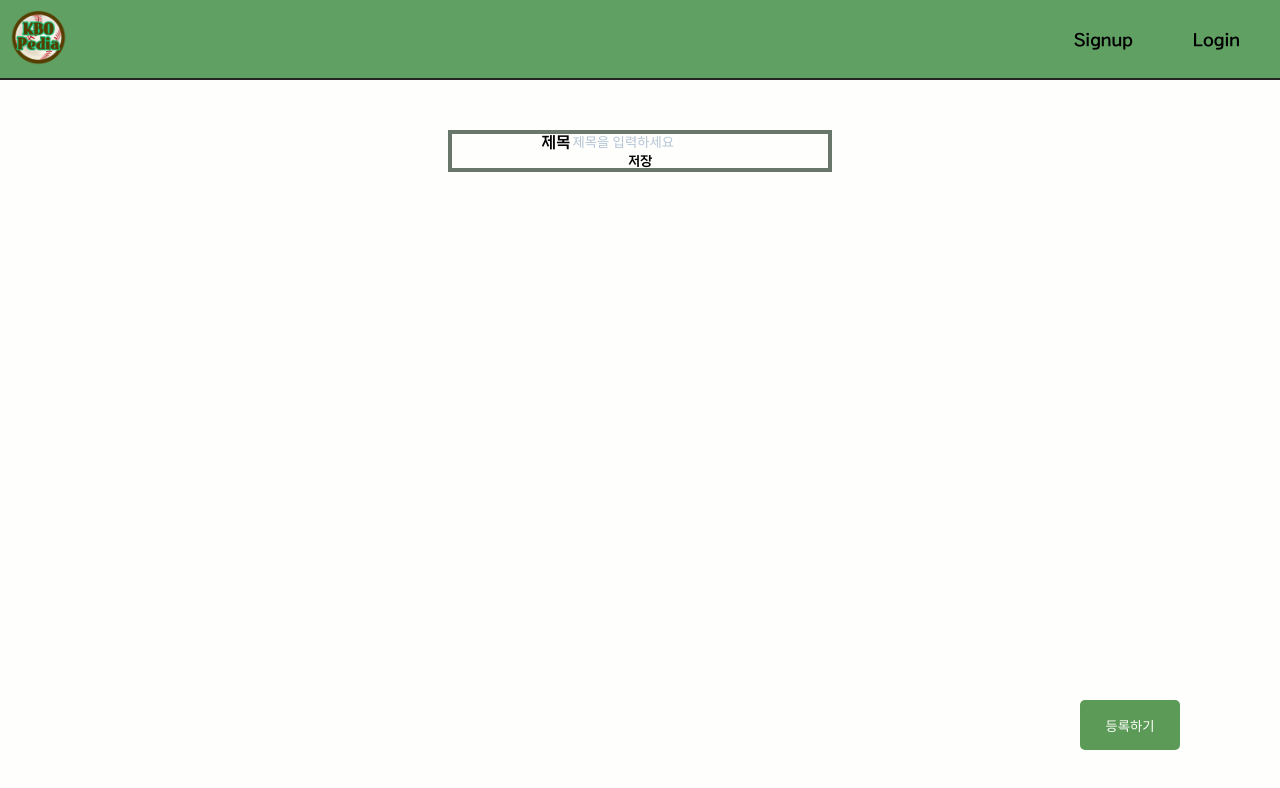
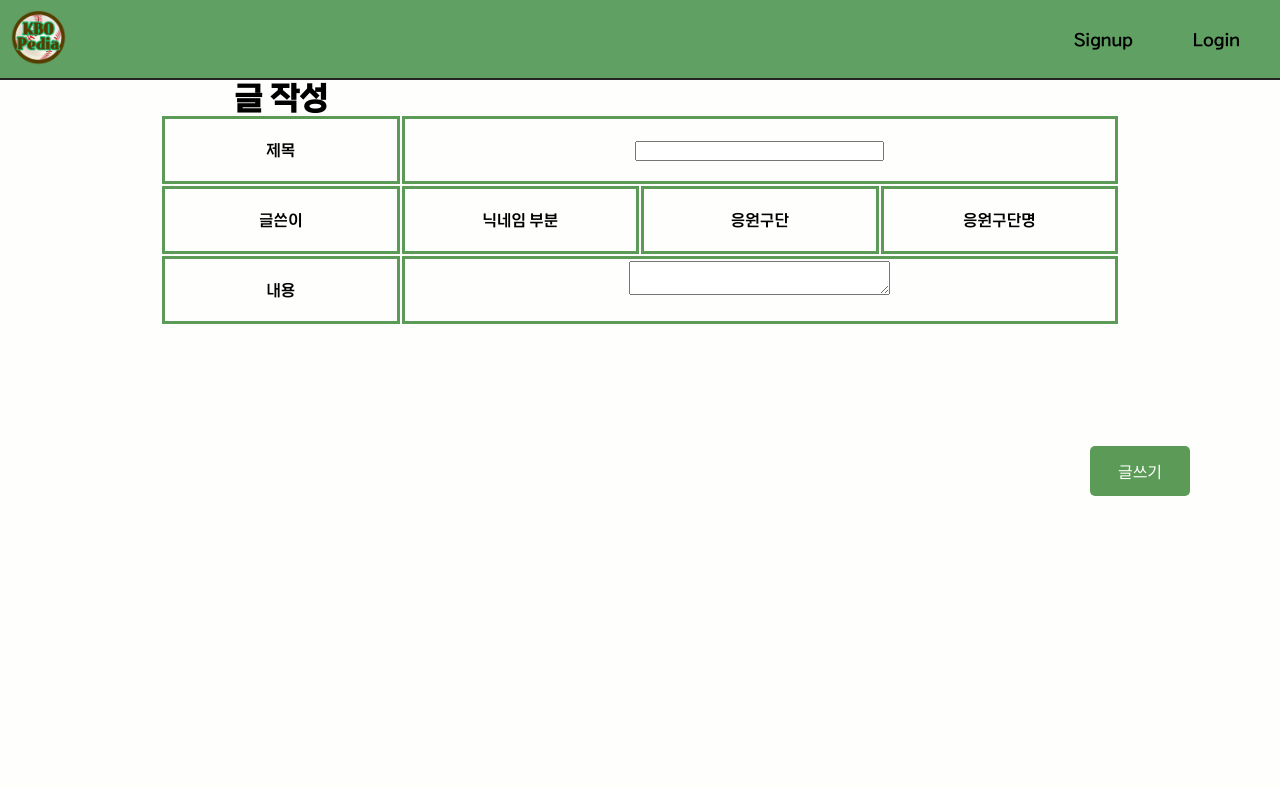
Before and after one commit to rnjsdpwls/Kbopedia, a React (Create React App) app in the folder KBO_FRONT/: page /Posting in a window 1280 px wide. Shown: the top 788 px of the page. Built offline with nearby package versions, Linux system fonts and the light colour scheme; no server answers.

Commit message:
포스팅 페이지 수정

```diff
--- a/KBO_FRONT/src/components/pages/Posting/CreateTitle.tsx
+++ /dev/null
@@ -1,60 +0,0 @@
-import { useRef, useState } from "react"
-import { StyledTitle } from "./StyledPosting";
-import axios from "axios";
-import { useNavigate } from "react-router-dom";
-
-export const CreateTitle = () => {
-    const [title, setTitle] = useState<string>('');
-    const [isLoading, setIsLoading] = useState(false);
-    const navigate = useNavigate();
-    const handleTitleChange = (event: React.FormEvent<HTMLInputElement>) => {
-        const {
-            currentTarget: { value },
-        } = event;
-        setTitle(value);
-    };
-    const handleTitleSubmit = (event: React.FormEvent<HTMLFormElement>) => {
-        event.preventDefault();
-        console.log('제목:', title);
-        if(!isLoading){
-            setIsLoading(true);
-            axios.post('http://localhost:3001/info',{
-                title : titleRef.current?.value,
-            })
-            .then(res=>{
-                if (res.status===200){
-                    alert('생성 완료');
-                    navigate('/Community');
-                    setIsLoading(false);
-                }
-            })
-            .catch(error=>{
-                console.error('오류 발생', error);
-                setIsLoading(false);
-            })
-        }
-    }
-
-    const titleRef = useRef<HTMLInputElement | null>(null);
-
-    return (
-        <div>
-            <StyledTitle>
-                <form onSubmit={handleTitleSubmit}>
-                    <div>
-                        <label>제목</label>
-                        <input
-                            type="text"
-                            placeholder="제목을 입력하세요"
-                            value={title}
-                            onChange={handleTitleChange}
-                            ref = {titleRef}
-                        />
-                    </div>
-                    <button>{isLoading ? "Saving..." : "저장"}</button>
-                </form>
-            </StyledTitle>
-
-        </div>
-    )
-}
--- a/KBO_FRONT/src/components/pages/Posting/Posting.tsx
+++ b/KBO_FRONT/src/components/pages/Posting/Posting.tsx
@@ -1,36 +1,112 @@
-import React, { useEffect, useRef, useState } from "react";
-import { StyledContent, StyledList, StyledTitle } from "./StyledPosting";
-import { CreateTitle } from "./CreateTitle";
-import CreateContent from "./CreateContent";
-import SaveBtn from "./SaveBtn";
+import React, { useState, useEffect } from 'react';
+import axios from 'axios';
+import { Container, StyledContent, StyledTable, PostBtnPosition, StyledPostBtn } from './StyledPosting';
+import { useNavigate } from 'react-router-dom';
 
-interface Props {
-    "제목": string
-    "내용": string
+interface Post {
+    id: number;
+    title: string;
+    content: string;
+    created_at: string;
+    updated_at: string;
+    count: number;
 }
 
-export default function Posting() {
+interface NewPost {
+    title: string;
+    content: string;
+}
 
-    const [title, setTitle] = useState<string>('');
-    const [isLoading, setIsLoading] = useState(false);
-    const headers = ["제목", "내용"];
-    // const listItem = headers.map((header) => {
-    //     <li>{header}</li>
-    //     return (
-    //         <ul>
-    //             <CreateTitle />
-    //         </ul>
-    //     )
-    // })
+const BulletinBoard: React.FC = () => {
+    const [posts, setPosts] = useState<Post[]>([]);
+    const [newPost, setNewPost] = useState<NewPost>({ title: '', content: '' });
+    const [editPost, setEditPost] = useState<Post | null>(null);
+    const navigate = useNavigate();
+
+    useEffect(() => {
+        const fetchData = async () => {
+            try {
+                const response = await axios.get<Post[]>('http://127.0.0.1:8000/api/');
+                setPosts(response.data);
+            } catch (error) {
+                console.log(error);
+            }
+        };
+
+        fetchData();
+    }, []);
+
+    const handleInputChange = (
+        e: React.ChangeEvent<HTMLInputElement | HTMLTextAreaElement>,
+        isEditing: boolean = false
+    ) => {
+        const targetPost = isEditing ? editPost! : newPost;
+        const updatedPost = {
+            ...targetPost,
+            [e.target.name]: e.target.value,
+        };
+
+        isEditing ? setEditPost(updatedPost as Post) : setNewPost(updatedPost as NewPost);
+    };
+    const formatDate = (dateString: string): string => {
+        const options = { year: 'numeric', month: 'long', day: 'numeric' } as any;
+
+        return new Date(dateString).toLocaleDateString('ko-KR', options);
+    };
+
+
+    const handlePostSubmit = async () => {
+        try {
+            const response = await axios.post<Post>('http://127.0.0.1:8000/api/', newPost);
+            setPosts([...posts, response.data]);
+            setNewPost({ title: '', content: '' });
+
+        } catch (error) {
+            console.log(error);
+        }
+        navigate('/community');
+
+    };
 
 
     return (
-        <div>
-            {/* <StyledList>
-                <li>{headers}</li>
-            </StyledList> */}
-            <CreateTitle />
-            <SaveBtn label="등록하기"></SaveBtn>
-        </div>
-    )
-}
+        <Container>
+            <StyledTable>
+            <h1>글 작성</h1>
+                <tr>
+                    <td>제목</td>
+                    <td colSpan={4}><input
+                        type="text"
+                        name="title"
+                        value={newPost.title}
+                        onChange={(e) => handleInputChange(e)}
+                    />
+                    </td>
+                </tr>
+                <tr>
+                    <td>글쓴이</td>
+                    <td>닉네임 부분</td>
+                    <td>응원구단</td>
+                    <td>응원구단명</td>
+                </tr>
+                <tr>
+                    <td>내용</td>
+                    <td colSpan={4}>
+                        <StyledContent>
+                            <textarea
+                                name="content"
+                                value={newPost.content}
+                                onChange={(e) => handleInputChange(e)}
+                            />
+                        </StyledContent>
+                    </td>
+                </tr>
+            </StyledTable>
+                <PostBtnPosition>
+                    <StyledPostBtn onClick={handlePostSubmit}>글쓰기</StyledPostBtn>
+                </PostBtnPosition>
+        </Container>
+    );
+};
+
+export default BulletinBoard;
--- a/KBO_FRONT/src/components/pages/Posting/SaveBtn.tsx
+++ /dev/null
@@ -1,22 +0,0 @@
-import {  redirect, useNavigate } from "react-router-dom";
-import { StyledButton } from "./StyledPosting";
-
-
-interface Isave {
-    label: string;
-}
-
-export default function ToPosting({label}: Isave) {
-    const navigate = useNavigate();
-    const handleButtonClick = () => {
-        alert('저장이 완료되었습니다.');
-        navigate('/Community')
-    }
-    return (
-        <div>
-            <form>
-                <StyledButton onClick={handleButtonClick}>{label}</StyledButton>
-            </form>
-        </div>
-    )
-}
--- a/KBO_FRONT/src/components/pages/Posting/StyledPosting.ts
+++ b/KBO_FRONT/src/components/pages/Posting/StyledPosting.ts
@@ -1,59 +1,79 @@
-import styled from 'styled-components';
+import styled from 'styled-components'
 
-export const StyledTitle = styled.div`
+export const Container = styled.div`
+
+`
+// display:flex;
+export const StyledTable = styled.table`
+    margin-top : 250px;
+    width : 75%;
+    height : 100px;
     text-align:center;
-    width : 30%;
-    border: 4px solid #687769;
     margin : 0 auto;
-    margin-top:50px;
+    tr {
+        border-top: 3px solid #5c9b57;
+        line-height:60px;
+    }
+    td {
+        border: 3px solid #5C9B57;
+        width : 25%;
+    }
+`;
+// border-collapse: collapse;
+// font-family: 'KBO-Dia-Gothic_medium';
 
-
-    input{
-        font-family: 'KBO-Dia-Gothic_bold';
-        border:none;
-        outline:none;
-        background-color:transparent;
-        &::placeholder{
-            color:#3b649461;
-        }
-    }
-`
+// width: 1000px;
+// margin-top: 150px;
+// margin-right:auto;
+// @media (min-width: 1000px) {
+// }
+// tr {
+//     border-top: 3px solid #5C9B57;
+//     text-align: center;
+//     font-size:28px;
+//     line-height:60px;
+// }
+// td{
+//     font-family: 'KBO-Dia-Gothic_light';
+//     font-size:16px;
+// }
 
 
 export const StyledContent = styled.div`
-    textarea {
-        display: flex;
-        width: 30%;
-        margin: 0 auto;
-        margin-top: 50px;
-        height: 250px;
-        overflow: auto; /* 내용이 넘칠 때 스크롤 표시 */
+`;
+// textarea {
+//     display: flex;
+//     width: 30%;
+//     margin: 0 auto;
+//     margin-top: 50px;
+//     height: 250px;
+//     overflow: auto; /* 내용이 넘칠 때 스크롤 표시 */
 
-        justify-content: space-between;
-        border: 4px solid #687769;
-        font-family: 'KBO-Dia-Gothic_medium';
-        background-color: transparent;
-        resize: none;
-        &::placeholder{
-            color:#3b649461;
-        }
-    }
-`;
+//     justify-content: space-between;
+//     border: 4px solid #687769;
+//     font-family: 'KBO-Dia-Gothic_medium';
+//     background-color: transparent;
+//     resize: none;
+//     &::placeholder{
+//         color:#3b649461;
+//     }
+// }
 
-export const StyledList = styled.ul`
-    list-style:none;
-`
 
-export const StyledButton = styled.button`
+export const StyledPostBtn = styled.button`
     border-radius:5px;
     border-color:transparent;
     background-color:#5C9B57;
-    position:fixed;
-    bottom:50px;
-    right:100px;
+    color:#ffffff;
     width:100px;
     height:50px;
-    color:#ffffff;
+    font-family:'KBO-Dia-Gothic_light';
+    font-size:16px;
+`
 
-    font-family:'KBO-Dia-Gothic_light';
+export const PostBtnPosition = styled.div`
+    width:1100px;
+    height:50px;
+    margin:120px auto;
+    text-align:right;
 `
```
Also changed, not shown: KBO_FRONT/src/components/pages/Posting/CreateContent.tsx (deleted, +0 -53 lines), KBO_FRONT/src/components/pages/Posting/Create_Demo.tsx (deleted, +0 -49 lines).
